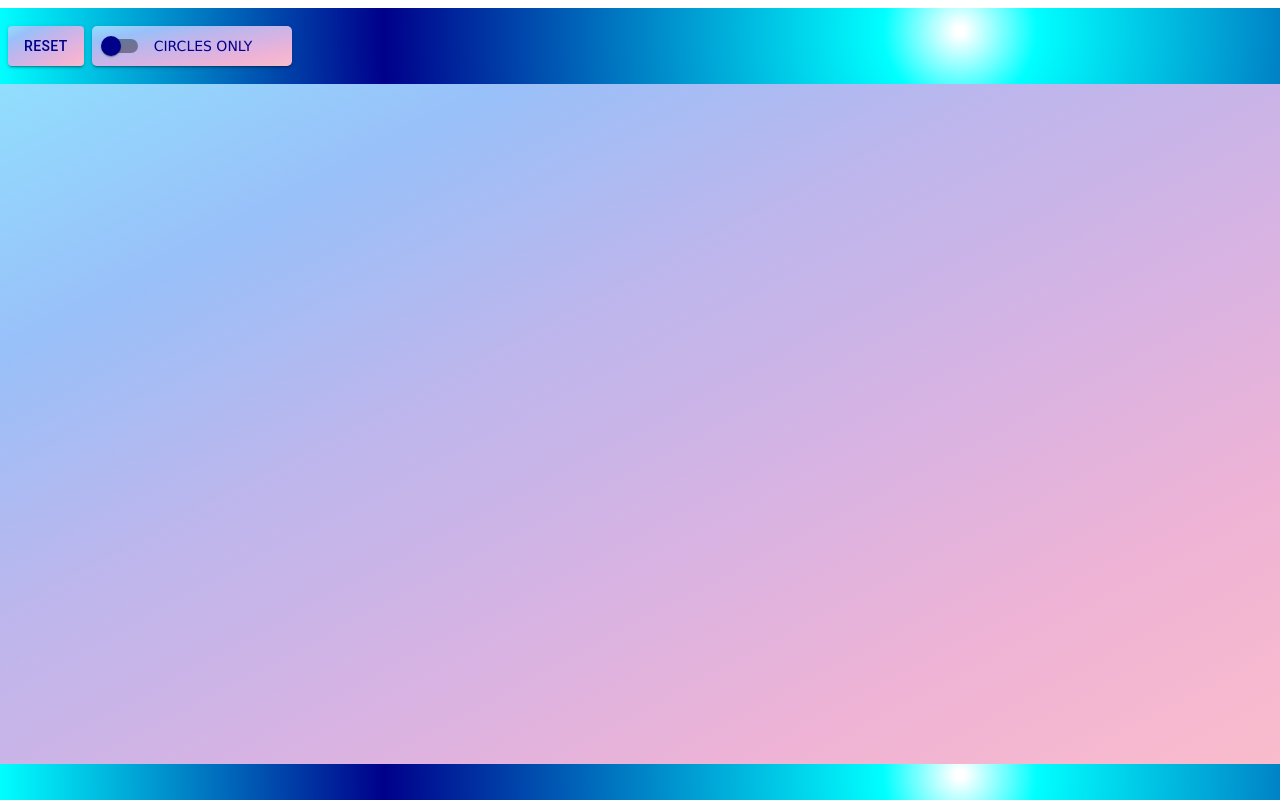
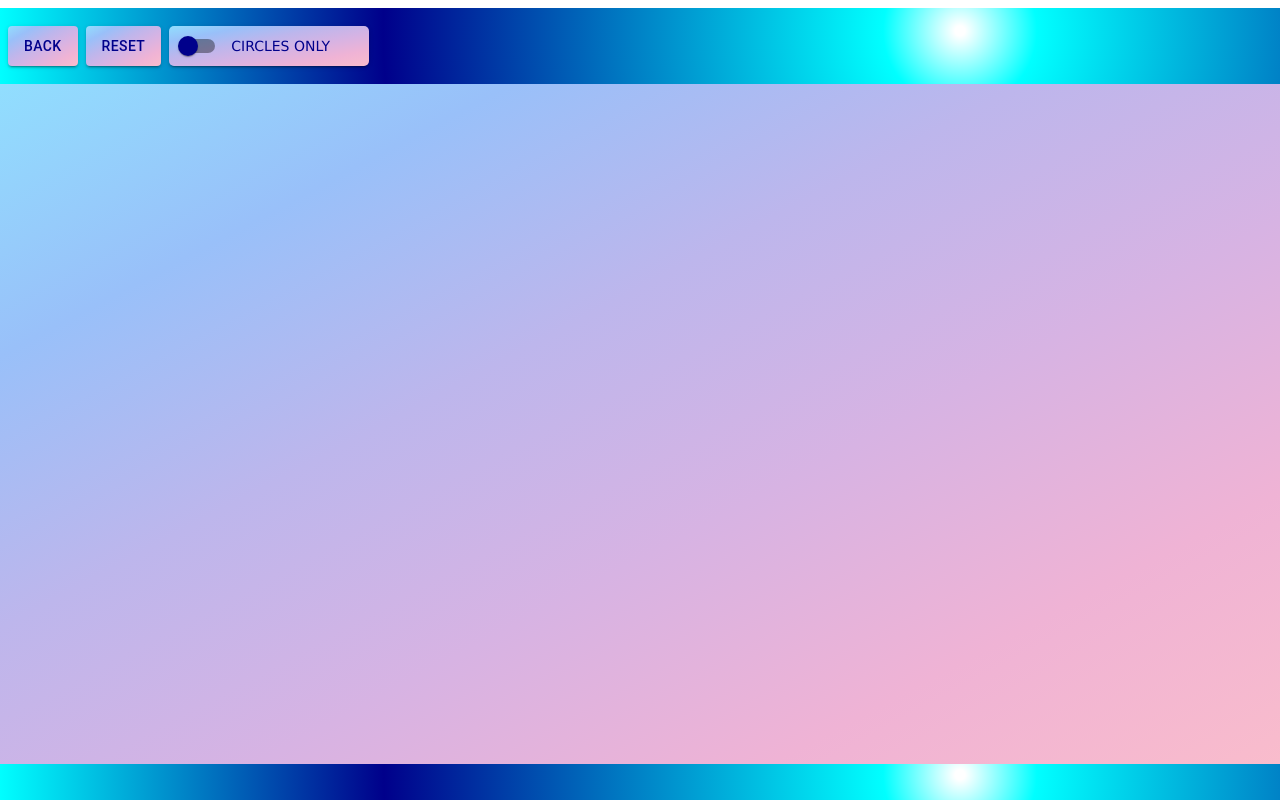
Before and after one commit to sophialuo/sophialuo.me, a Next.js app: page /bouncy-bubbles in a window 1280 px wide. Built offline with nearby package versions, Linux system fonts and the light colour scheme.

Commit message:
add back button

```diff
--- a/components/BouncyBubbles/Header.tsx
+++ b/components/BouncyBubbles/Header.tsx
@@ -1,6 +1,7 @@
 import _ from "lodash";
 import React from "react";
 import { Button, Switch } from "@mui/material";
+import { useRouter } from "next/navigation";
 
 import "./styles.css";
 
@@ -15,13 +16,18 @@
   ovalAllowed,
   setOvalAllowed,
 }) => {
+  const router = useRouter();
+
   return (
     <div className="banner" style={{ height: 60 }}>
       <Button
         variant="contained"
-        className="reset-button"
-        onClick={handleReset}
+        className="button"
+        onClick={() => router.push("/")}
       >
+        Back
+      </Button>
+      <Button variant="contained" className="button" onClick={handleReset}>
         Reset
       </Button>
       <div className="switch">
--- a/components/BouncyBubbles/styles.css
+++ b/components/BouncyBubbles/styles.css
@@ -13,7 +13,7 @@
                 aqua 100%);
 }
 
-.reset-button {
+.button {
     background-image: linear-gradient(to bottom right,
             #91defe,
             #99c0f9,
```
